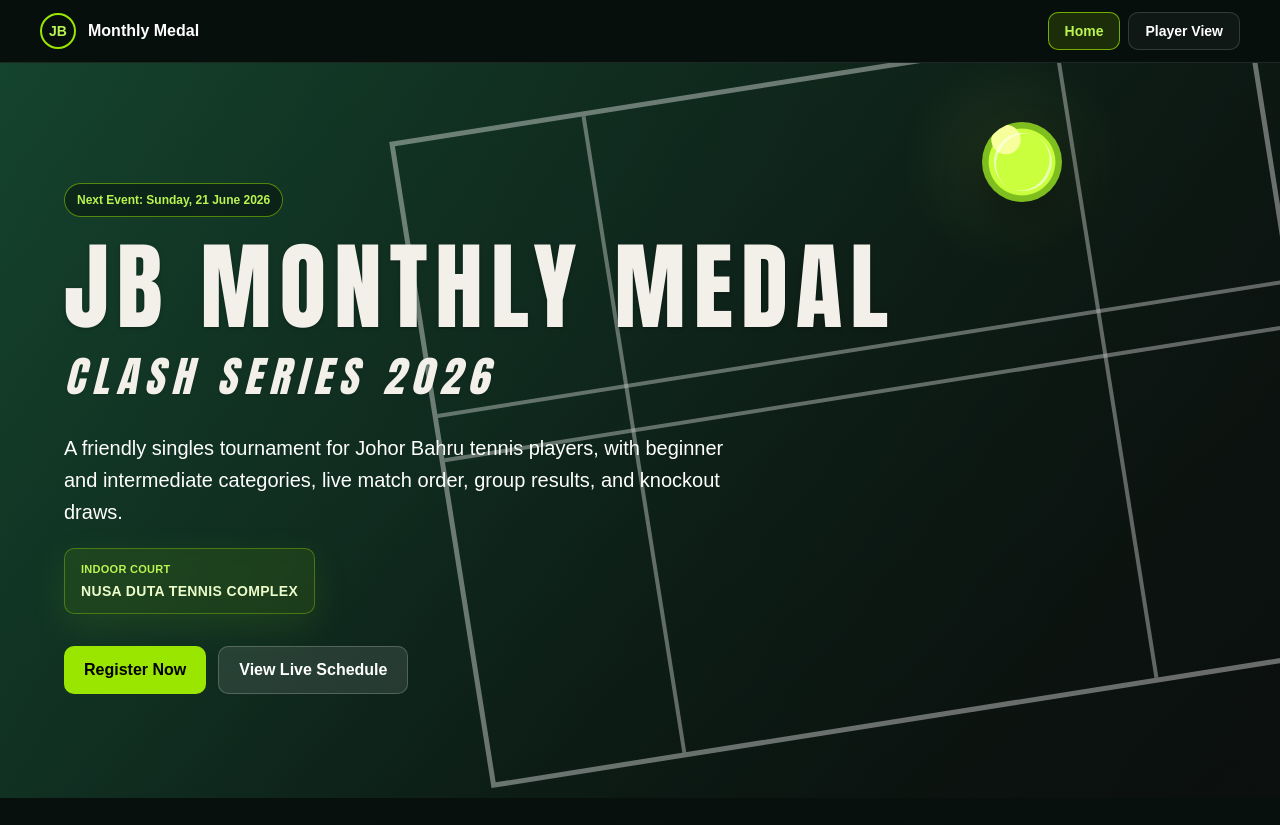
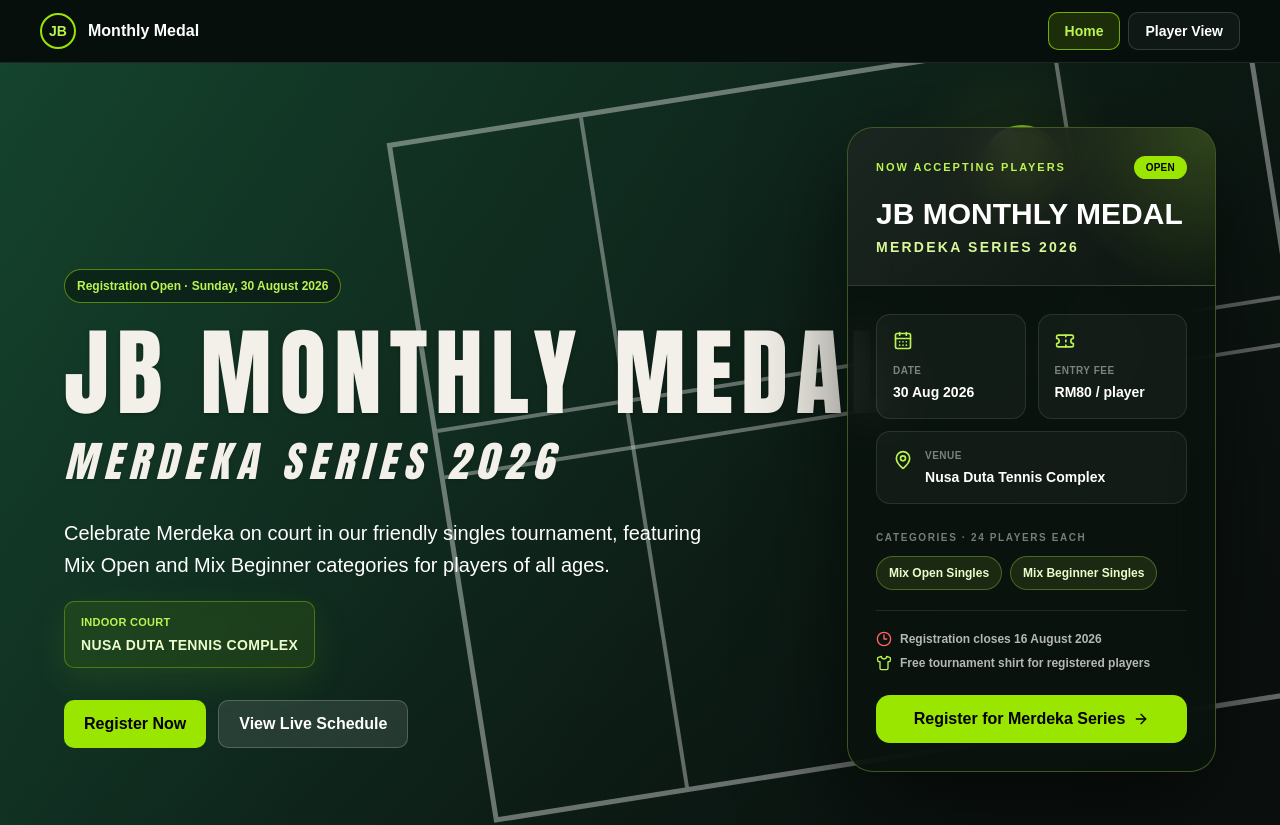
Before and after one commit to ilhamrahmannn/JBMONTHLYMEDAL, a React (Vite) app: page / in a window 1280 px wide. Shown: the top 825 px of the page. Built offline with nearby package versions, Linux system fonts and the light colour scheme.

Commit message:
Add Merdeka Series registration details to homepage

```diff
--- a/src/HomePage.tsx
+++ b/src/HomePage.tsx
@@ -2,9 +2,14 @@ import { Link } from "react-router-dom";
 import {
   ArrowRight,
   BarChart3,
+  CalendarDays,
   ClipboardList,
+  Clock3,
   FolderOpen,
+  MapPin,
   Shield,
+  Shirt,
+  Ticket,
 } from "lucide-react";
 
 const featureCards = [
@@ -89,9 +94,10 @@ export default function HomePage() {
             <div className="absolute inset-[14%] rounded-full border-x-[3px] border-white/60 rotate-[28deg]" />
           </div>
 
-          <div className="relative -translate-y-10 max-w-[820px]">
+          <div className="relative mx-auto grid w-full max-w-[1500px] items-end gap-10 lg:grid-cols-[minmax(0,1.45fr)_minmax(360px,0.72fr)]">
+          <div className="max-w-[820px] lg:-translate-y-6">
             <span className="inline-flex rounded-full border border-lime-400/50 bg-black/35 px-3 py-2 text-xs font-extrabold text-lime-300">
-              Next Event: Sunday, 21 June 2026
+              Registration Open · Sunday, 30 August 2026
             </span>
 
             <div className="mt-6 w-full max-w-[820px] space-y-2">
@@ -100,14 +106,14 @@ export default function HomePage() {
               </h1>
 
               <h2 className="home-hero-series mt-3 text-left text-[28px] font-semibold uppercase italic tracking-[0.18em] text-[#F2F0E8] md:text-[42px]">
-                CLASH SERIES 2026
+                MERDEKA SERIES 2026
               </h2>
             </div>
 
             <p className="mt-6 max-w-2xl text-lg font-medium leading-8 text-white md:text-xl">
-              A friendly singles tournament for Johor Bahru tennis players, with
-              beginner and intermediate categories, live match order, group
-              results, and knockout draws.
+              Celebrate Merdeka on court in our friendly singles tournament,
+              featuring Mix Open and Mix Beginner categories for players of all
+              ages.
             </p>
 
             <div className="mt-5 inline-flex flex-col rounded-lg border border-lime-400/35 bg-lime-400/10 px-4 py-3 text-lime-300 shadow-[0_12px_36px_rgba(132,204,22,0.12)] backdrop-blur">
@@ -133,6 +139,70 @@ export default function HomePage() {
                 View Live Schedule
               </Link>
             </div>
+          </div>
+
+          <aside className="overflow-hidden rounded-[26px] border border-lime-300/30 bg-[#09120d]/90 shadow-[0_35px_100px_rgba(0,0,0,0.58)] backdrop-blur-xl">
+            <div className="border-b border-white/10 bg-[radial-gradient(circle_at_100%_0,rgba(163,230,53,0.22),transparent_42%),linear-gradient(135deg,rgba(255,255,255,0.08),rgba(255,255,255,0.015))] p-6 md:p-7">
+              <div className="flex items-center justify-between gap-4">
+                <span className="text-[11px] font-black uppercase tracking-[0.18em] text-lime-300">
+                  Now accepting players
+                </span>
+                <span className="rounded-full bg-lime-400 px-3 py-1 text-[10px] font-black uppercase tracking-wide text-black">
+                  Open
+                </span>
+              </div>
+              <h3 className="mt-4 text-3xl font-black uppercase leading-tight text-white">
+                JB Monthly Medal
+              </h3>
+              <p className="mt-1 text-sm font-extrabold uppercase tracking-[0.16em] text-lime-200">
+                Merdeka Series 2026
+              </p>
+            </div>
+
+            <div className="p-6 md:p-7">
+              <div className="grid grid-cols-2 gap-3">
+                <div className="rounded-xl border border-white/10 bg-white/[0.04] p-4">
+                  <CalendarDays className="size-5 text-lime-300" />
+                  <span className="mt-3 block text-[10px] font-black uppercase tracking-wider text-white/45">Date</span>
+                  <strong className="mt-1 block text-sm text-white">30 Aug 2026</strong>
+                </div>
+                <div className="rounded-xl border border-white/10 bg-white/[0.04] p-4">
+                  <Ticket className="size-5 text-lime-300" />
+                  <span className="mt-3 block text-[10px] font-black uppercase tracking-wider text-white/45">Entry fee</span>
+                  <strong className="mt-1 block text-sm text-white">RM80 / player</strong>
+                </div>
+              </div>
+
+              <div className="mt-3 flex items-start gap-3 rounded-xl border border-white/10 bg-white/[0.04] p-4">
+                <MapPin className="mt-0.5 size-5 shrink-0 text-lime-300" />
+                <div>
+                  <span className="block text-[10px] font-black uppercase tracking-wider text-white/45">Venue</span>
+                  <strong className="mt-1 block text-sm text-white">Nusa Duta Tennis Complex</strong>
+                </div>
+              </div>
+
+              <div className="mt-5">
+                <span className="text-[10px] font-black uppercase tracking-[0.16em] text-white/45">Categories · 24 players each</span>
+                <div className="mt-2 flex flex-wrap gap-2">
+                  <span className="rounded-full border border-lime-300/30 bg-lime-300/10 px-3 py-2 text-xs font-extrabold text-lime-100">Mix Open Singles</span>
+                  <span className="rounded-full border border-lime-300/30 bg-lime-300/10 px-3 py-2 text-xs font-extrabold text-lime-100">Mix Beginner Singles</span>
+                </div>
+              </div>
+
+              <div className="mt-5 grid gap-2 border-t border-white/10 pt-5 text-xs font-bold text-white/70">
+                <div className="flex items-center gap-2"><Clock3 className="size-4 text-red-400" /><span>Registration closes 16 August 2026</span></div>
+                <div className="flex items-center gap-2"><Shirt className="size-4 text-lime-300" /><span>Free tournament shirt for registered players</span></div>
+              </div>
+
+              <Link
+                to="/register"
+                className="mt-6 inline-flex min-h-12 w-full items-center justify-center gap-2 rounded-xl bg-lime-400 px-5 font-black text-black transition hover:bg-lime-300"
+              >
+                Register for Merdeka Series
+                <ArrowRight className="size-4" />
+              </Link>
+            </div>
+          </aside>
           </div>
         </section>
 
```
